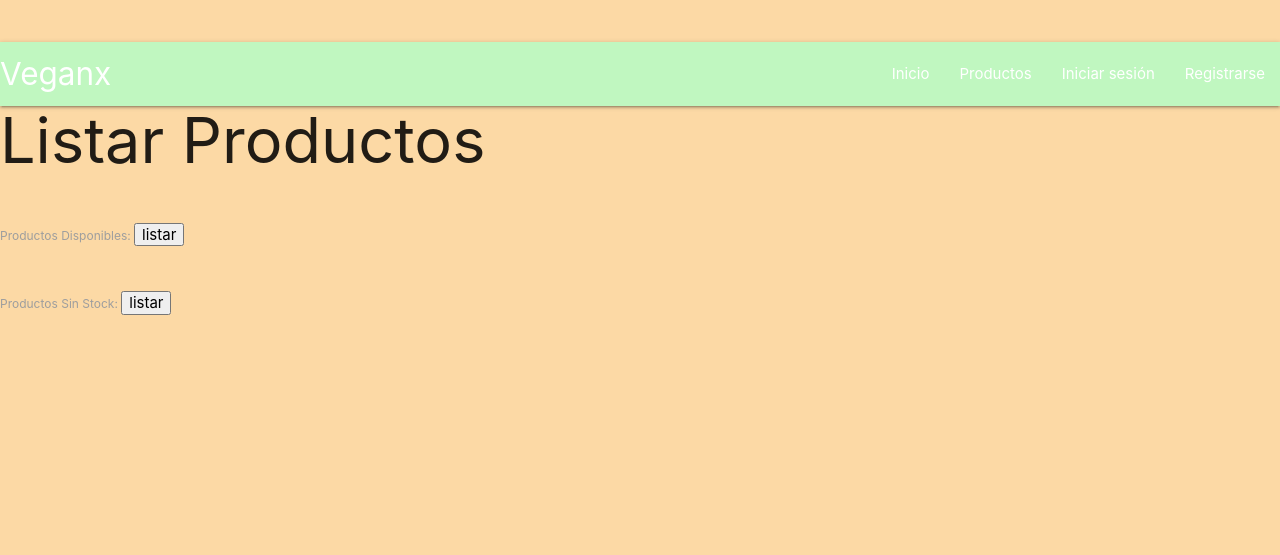
After one commit to SeyeR201/Prueba2, a Django app: template prueba2/productos/templates/productos/listar.html in a window 1280 px wide. The commit adds this page. Shown: the top 555 px of the page. Run offline with Django 3.2, Linux system fonts and the light colour scheme; the template is opened without the code that fills it, so the values that code supplies are empty; some libraries are stand-ins or nearby versions.

Commit message:
modifique el listar, agregué filtros y otras cosas mas

```diff
--- a/prueba2/productos/templates/productos/Index.html
+++ b/prueba2/productos/templates/productos/Index.html
@@ -1,7 +1,7 @@
 {% extends "productos/base.html" %}
 {% load static %}
 
-{% block title %} Index {% endblock %}
+{% block title %} Veganx {% endblock %}
 
 
 {% block content %}
--- a/prueba2/productos/templates/productos/base.html
+++ b/prueba2/productos/templates/productos/base.html
@@ -24,11 +24,11 @@
           <ul id="nav-mobile" class="right">
             <li><a href="{% url 'index' %}">Inicio</a></li>
             <li><a href="{% url 'products' %}">Productos</a></li>
-            <li><a href="{% url 'agregar' %}">Agregar Productos Productos</a></li>
-            <li><a href="{% url 'editar' %}">Editar Productos</a></li>
-            <li><a href="{% url 'eliminar' %}">Eliminar Productos</a></li>
-            <li><a href="{% url 'mostrar_productos' %}">Listar Productos</a></li>
             {% if user.is_authenticated %}
+              <li><a href="{% url 'agregar' %}">Agregar Productos Productos</a></li>
+              <li><a href="{% url 'editar' %}">Editar Productos</a></li>
+              <li><a href="{% url 'eliminar' %}">Eliminar Productos</a></li>
+              <li><a href="{% url 'listar' %}">Listar Productos</a></li>
               <li><a href="#">Usuario: {{ user.username }}</a></li>
               <li><a href="/accounts/logout">Cerrar sesión</a></li>
             {% else %}
--- /dev/null
+++ b/prueba2/productos/templates/productos/listar.html
@@ -0,0 +1,35 @@
+{% extends "productos/base.html" %}
+{% load static %}
+{% block title %} Listar Productos {% endblock %}
+
+
+
+{% block content %}
+
+    <h1>Listar Productos</h1>
+        <br>
+
+        <form action="mostrar_productos" method="POST">
+            {% csrf_token %}
+            <label>Productos Disponibles: </label>
+            <input type="submit"  name="opcion" value="listar">
+
+        </form>
+        <br>
+        <br>
+        <form action="mostrar_productos_ns" method="POST">
+            {% csrf_token %}
+            <label>Productos Sin Stock: </label>
+            <input type="submit"  name="opcion" value="listar">
+
+        </form>
+
+{% endblock %}
+
+
+{% block javascript %}
+    <script>
+        $(document).ready(function(){
+        $('.materialboxed').materialbox();});
+    </script>
+{% endblock %}
--- a/prueba2/productos/templates/productos/listar_productos.html
+++ b/prueba2/productos/templates/productos/listar_productos.html
@@ -8,7 +8,7 @@
     <h2>Listado de Productos</h2>
 
         <br>
-        Productos en stock:
+        Productos:
         <br>
 
         {% for producto in listado %}
--- a/prueba2/productos/urls.py
+++ b/prueba2/productos/urls.py
@@ -17,5 +17,6 @@ urlpatterns = [
     path('editar_producto', views.editar_producto, name='editar_producto'),
     path('editar_productos', views.editar_productos, name='editar_productos'),
     path('mostrar_productos', views.mostrar_productos, name='mostrar_productos'),
-
+    path('mostrar_productos_ns', views.mostrar_productos_ns, name='mostrar_productos_ns'),
+    path('listar', views.listar, name='listar'),
 ]
--- a/prueba2/templates/registration/login.html
+++ b/prueba2/templates/registration/login.html
@@ -1,5 +1,7 @@
 {% extends "base.html" %}
 {% load i18n %}
+
+{% block title%} Iniciar sesión {% endblock %}
 
 {% block content %}
 <form method="post" action=".">
--- a/prueba2/templates/registration/logout.html
+++ b/prueba2/templates/registration/logout.html
@@ -1,5 +1,7 @@
 {% extends "base.html" %}
 {% load i18n %}
+
+{% block title%} Sesión Cerrada {% endblock %}
 
 {% block content %}
 <p class='lead'>{% trans "Sesión terminada." %}</p>
--- a/prueba2/templates/registration/registration_complete.html
+++ b/prueba2/templates/registration/registration_complete.html
@@ -1,5 +1,7 @@
 {% extends "base.html" %}
 {% load i18n %}
+
+{% block title%} Registro Completo! {% endblock %}
 
 {% block content %}
 <p class='lead'>{% trans "Te has registrado correctamente. Un email con un enlace para activar tu cuenta te ha sido enviado." %}</p>
--- a/prueba2/templates/registration/registration_form.html
+++ b/prueba2/templates/registration/registration_form.html
@@ -1,6 +1,7 @@
 {% extends "base.html" %}
 {% load i18n %}
 
+{% block title%} Registrar Usuario {% endblock %}
 
   {% block content %}
 
@@ -10,6 +11,7 @@
           {{ form.as_p }}
 
           <input type="submit" value="{% trans 'Enviar' %}" />
+          <p><a href="/productos/index">Inicio</a></p></p>
         </form>
 
 
```
Also changed, not shown: prueba2/productos/views.py (+11 -1 lines), prueba2/templates/base.html (+14 -0 lines), prueba2/db.sqlite3, prueba2/media/fotos/99117832_2884357338312769_3693573725967351808_n_cXeOQOI.jpg (added).
